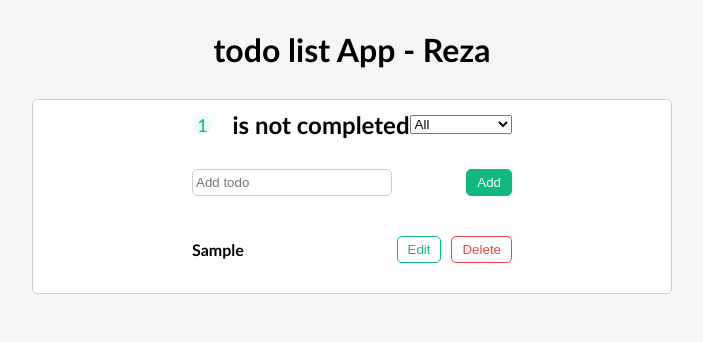
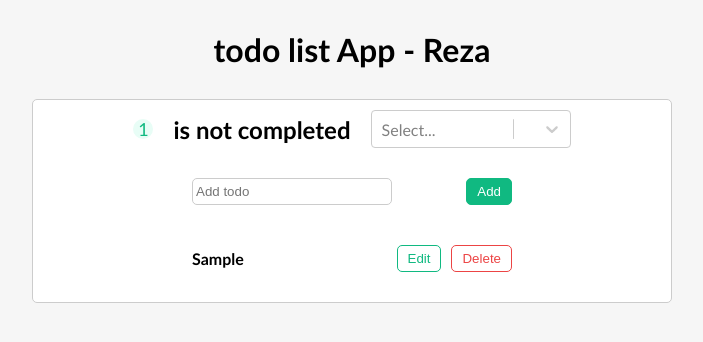
Before and after one commit to rezadelbaz/firstProject, a React (Create React App) app: page / in a window 1280 px wide. Both pictures are taken after typing "Sample" into the empty fields and a click on the button "Add". Shown: the top 342 px of the page, without its empty margins (288-991 px from the left). Built offline with nearby package versions, Linux system fonts and the light colour scheme.

Commit message:
use React Select and finish the project

```diff
--- a/package.json
+++ b/package.json
@@ -9,6 +9,7 @@
     "react": "^17.0.2",
     "react-dom": "^17.0.2",
     "react-scripts": "4.0.3",
+    "react-select": "^4.3.1",
     "web-vitals": "^1.1.2"
   },
   "scripts": {
--- a/src/App.css
+++ b/src/App.css
@@ -100,3 +100,7 @@ header span {
   justify-content: center;
   align-items: center;
 }
+.selected {
+  width: 200px;
+  margin-left: 20px;
+}
--- a/src/components/Navabr.js
+++ b/src/components/Navabr.js
@@ -1,15 +1,33 @@
 import { useState } from "react";
+import Select from "react-select";
 
-const NavBar = ({ upCompletedTodos, filterTodos, onChange, Status }) => {
+const options = [
+  { value: "All", label: "All" },
+  { value: "completed", label: "completed" },
+  { value: "unCompleted", label: "unCompleted" },
+];
+
+const NavBar = ({
+  upCompletedTodos,
+  filterTodos,
+  onChange,
+  selectsedOptions,
+}) => {
   if (!upCompletedTodos) return <h2>set your todos</h2>;
   return (
     <header>
       <span>{upCompletedTodos}</span> <h2> is not completed</h2>
-      <select onChange={onChange} value={Status}>
+      <Select
+        value={selectsedOptions.value}
+        onChange={onChange}
+        options={options}
+        className="selected"
+      />
+      {/* <select onChange={onChange} value={Status}>
         <option value="All">All</option>
         <option value="completed">completed</option>
         <option value="unCompleted">unCompleted</option>
-      </select>
+      </select> */}
     </header>
   );
 };
--- a/src/components/TodoApp.js
+++ b/src/components/TodoApp.js
@@ -6,11 +6,11 @@ import TodoList from "./TodoList";
 const TodoApp = () => {
   const [todos, setTodos] = useState([]);
   const [filterdTodos, setFilterTodos] = useState([]);
-  const [Status, setStatus] = useState("All");
+  const [selectsedOptions, setSelectsedOptions] = useState("All");
 
   useEffect(() => {
-    filterTodos(Status);
-  }, [todos, Status]);
+    filterTodos(selectsedOptions);
+  }, [todos, selectsedOptions]);
 
   const addTodo = (input) => {
     const newTodo = {
@@ -49,7 +49,7 @@ const TodoApp = () => {
   };
 
   const selectHandler = (e) => {
-    setStatus(e.target.value);
+    setSelectsedOptions(e.value);
     // filterTodos(e.target.value);
   };
 
@@ -73,7 +73,7 @@ const TodoApp = () => {
       <NavBar
         upCompletedTodos={todos.filter((t) => !t.isCompleted).length}
         onChange={selectHandler}
-        Status={Status}
+        selectsedOptions={selectsedOptions}
       />
       <TodoForm addTodoHandler={addTodo} />
       <TodoList
```
Also changed, not shown: 1 other file (tests, documents, lock files or other folders).
